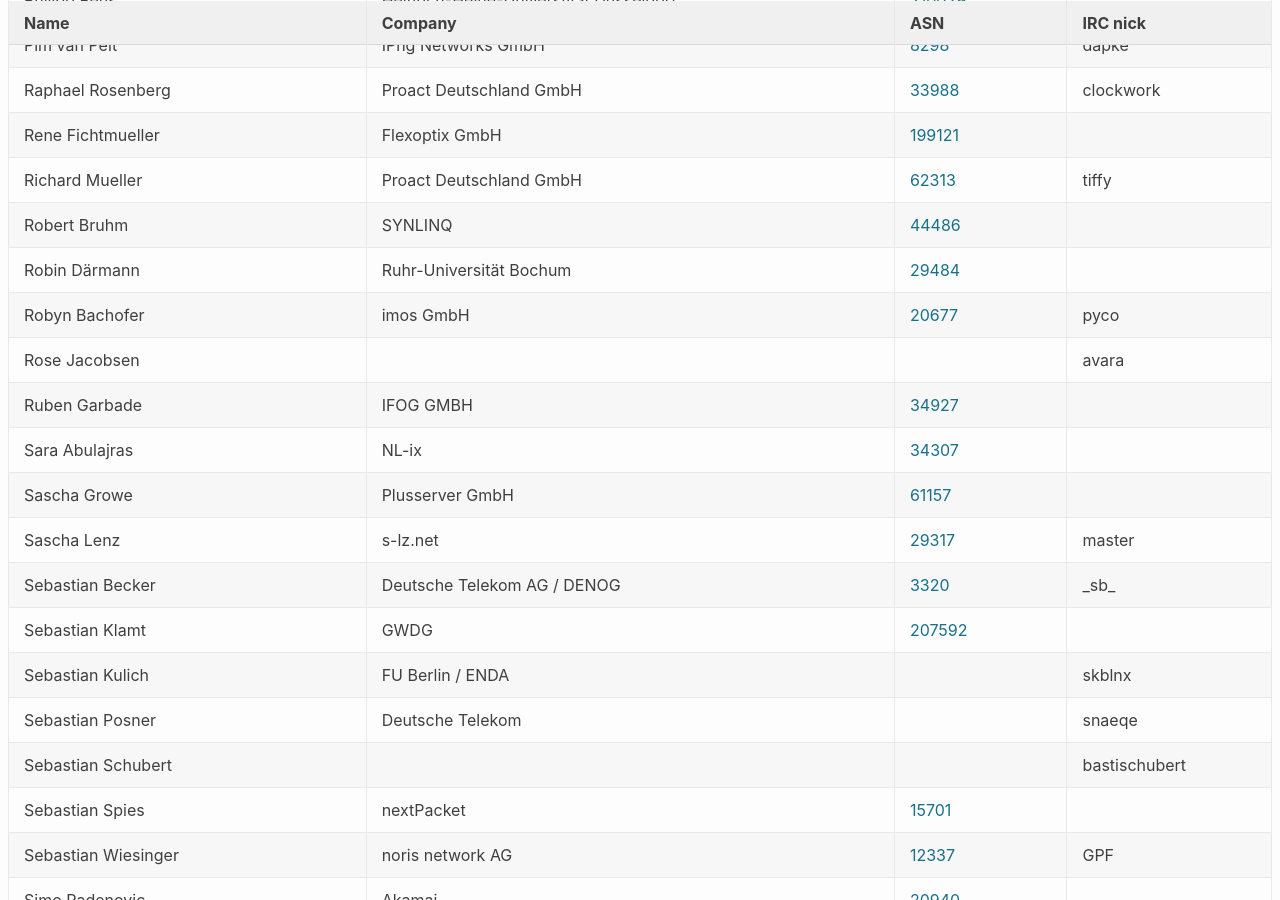
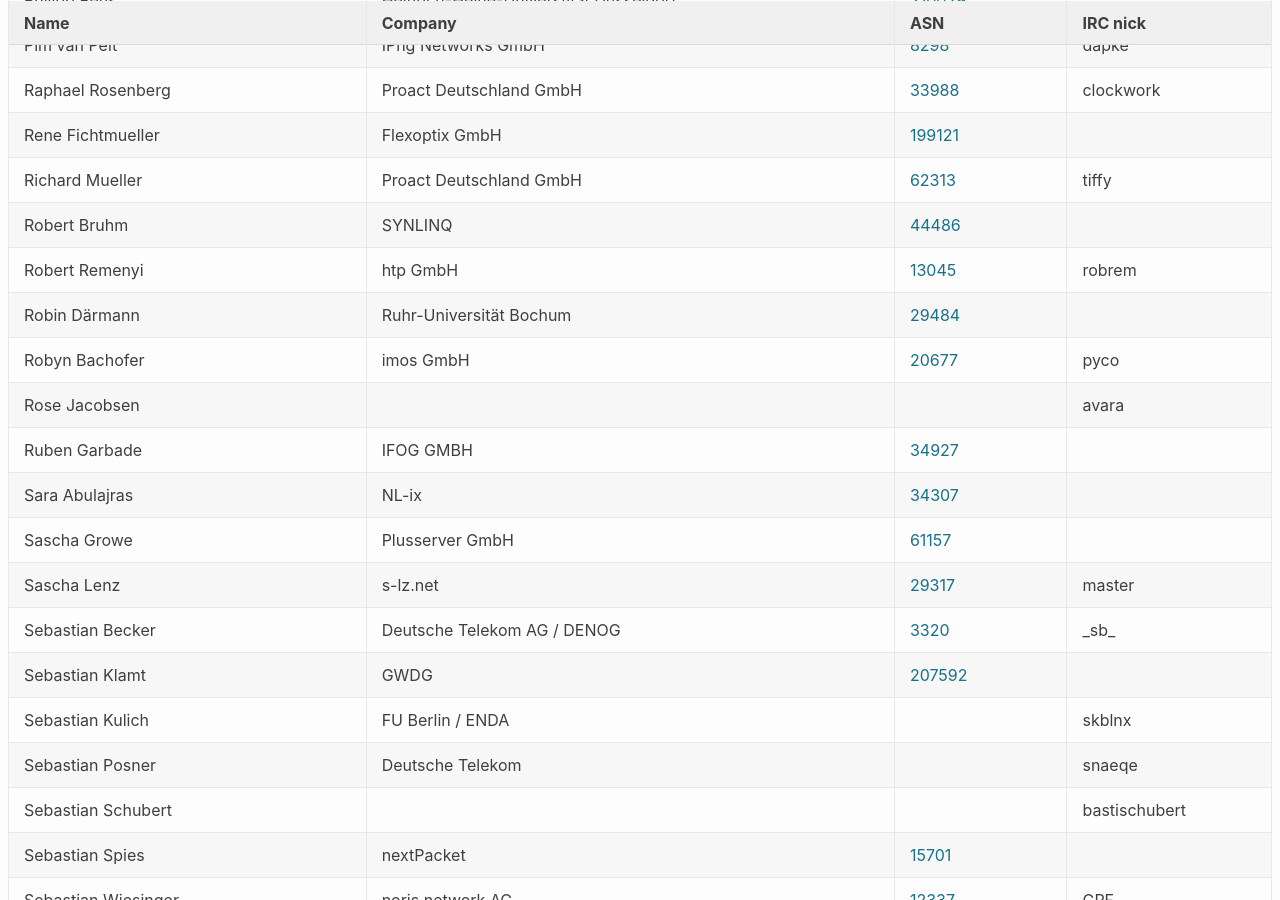
Before and after one commit to denog/pretix-attendeelist, a Jekyll site: the page built from denog14/index.md, in a window 1280 px wide and 900 px high, scrolled down 5779 px. Built offline with Jekyll 4.4.1, drawn with Linux system fonts in a browser that asks for light colours.

Commit message:
Latest data: Thu Oct 13 06:45:25 UTC 2022

```diff
--- a/_data/attendees_denog14_onsite.json
+++ b/_data/attendees_denog14_onsite.json
@@ -780,6 +780,12 @@
     "asn": "44486"
   },
   {
+    "name": "Robert Remenyi",
+    "company": "htp GmbH",
+    "irc": "robrem",
+    "asn": "13045"
+  },
+  {
     "name": "Robin Därmann",
     "company": "Ruhr-Universität Bochum",
     "irc": null,
```
